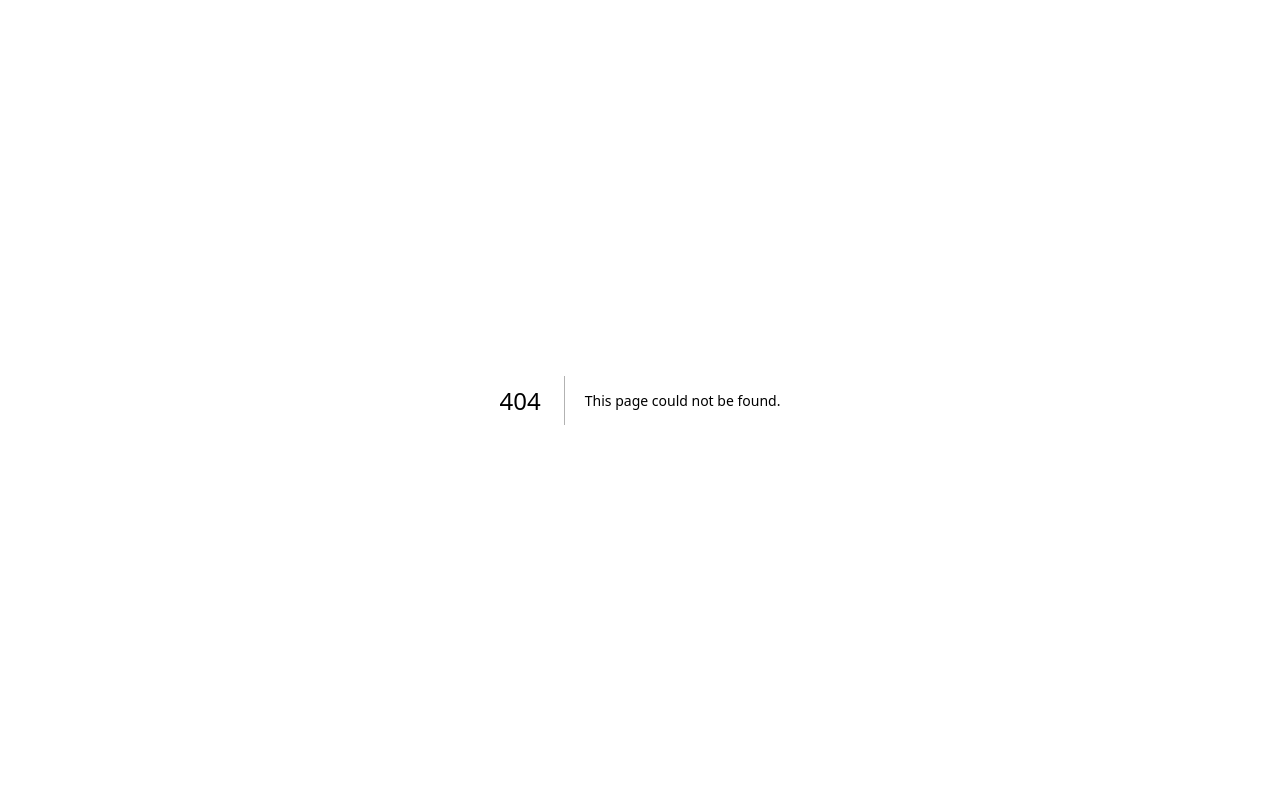
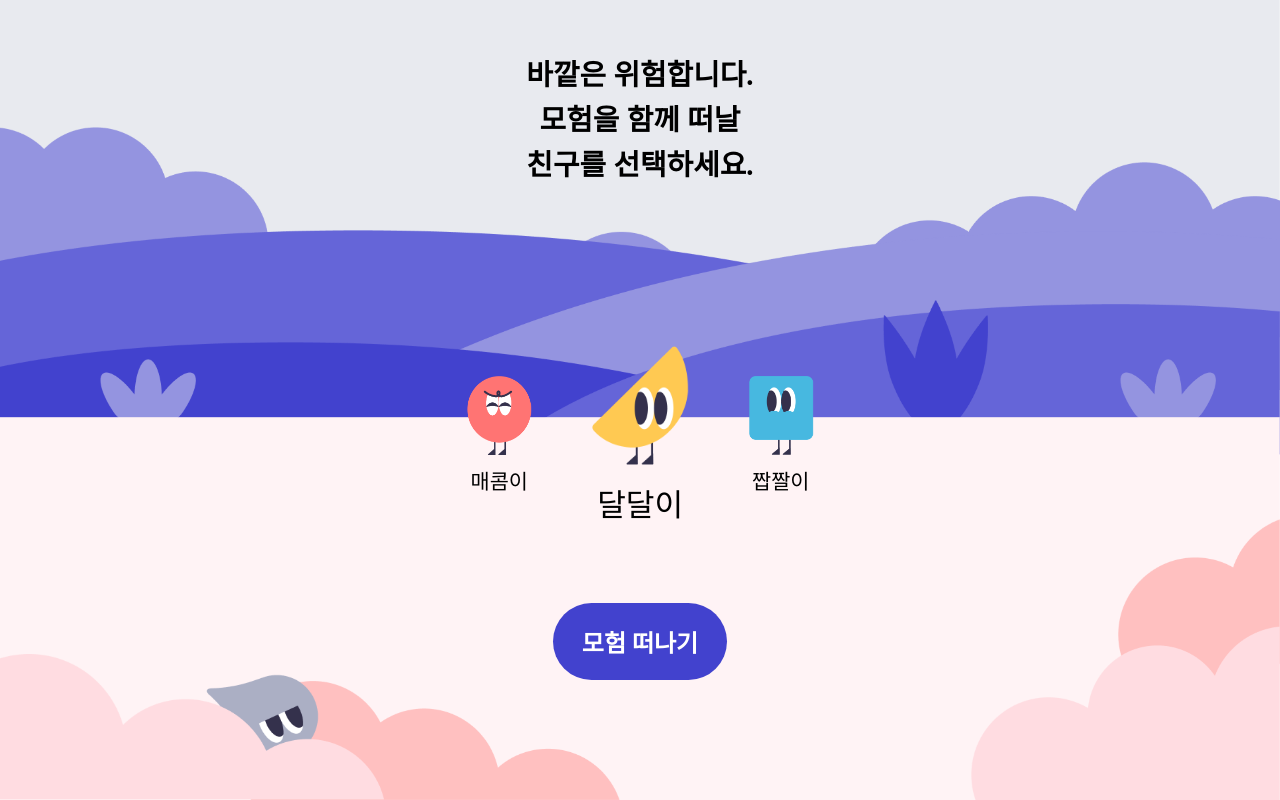
Before and after one commit to cmlee0913/Favor-Eat, a Next.js app in the folder frontend/: page /taste/choose in a window 1280 px wide. Before the commit this address had no page. Built offline with nearby package versions, Linux system fonts and the light colour scheme.

Commit message:
feat : 취향분석 전 캐릭터 선택

```diff
--- a/frontend/action/theme.ts
+++ b/frontend/action/theme.ts
@@ -5,6 +5,13 @@ const colors = {
     yellow: "#ffcc66",
     skyblue: "#54bddd",
     blue: "#4340b5",
+    purple: {
+      light_1: "#EBEBFF",
+      dark_1: "#9494E0",
+      dark_2: "#6565D8",
+      dark_3: "#4340B5",
+      dark_4: "#4242CE",
+    },
   },
   mono: {
     light_1: "#ffffff",
@@ -15,8 +22,8 @@ const colors = {
   },
   background: {
     pink: "#FFF3F5",
-    violet: "#EBEBFF"
-  }
+    violet: "#EBEBFF",
+  },
 };
 
 const trans = "all 0.2s ease-out";
@@ -37,5 +44,5 @@ export const theme = {
   colors,
   devices,
   trans,
-  accordianColor
+  accordianColor,
 };
--- a/frontend/pages/auth/[social].tsx
+++ b/frontend/pages/auth/[social].tsx
@@ -53,7 +53,7 @@ export default function SocialLogin() {
       if (role === "USER") {
         router.replace("/main");
       } else if (role === "GUEST") {
-        router.replace("/taste");
+        router.replace("/taste/choose");
       }
     }
   }, [router.isReady]);
--- /dev/null
+++ b/frontend/pages/taste/analysis.tsx
@@ -0,0 +1,5 @@
+import React from "react";
+
+export default function Analysis() {
+  return <></>;
+}
--- /dev/null
+++ b/frontend/pages/taste/choose.tsx
@@ -0,0 +1,28 @@
+import React, { useState } from "react";
+
+import Background from "@/present/layout/taste/Background";
+import Character from "@/present/layout/taste/Character";
+import Introduction from "@/present/layout/taste/Introduction";
+import { useRouter } from "next/router";
+
+export default function Taste() {
+  const router = useRouter();
+  const [selectedCharacter, setSelectedCharacter] = useState<string>();
+
+  const movePage = (character: string) => {
+    router?.replace({
+      pathname: "/taste/analysis",
+      query: {
+        character: character,
+      },
+    });
+  };
+
+  return (
+    <>
+      <Introduction />
+      <Background movePage={movePage} selectedChracter={selectedCharacter} />
+      <Character changeCharacter={setSelectedCharacter} />
+    </>
+  );
+}
--- a/frontend/present/layout/taste/Background.tsx
+++ b/frontend/present/layout/taste/Background.tsx
@@ -24,9 +24,13 @@ import Hill3 from "@/assets/image/TastePage/Hill3.png";
 import Hill4 from "@/assets/image/TastePage/Hill4.png";
 
 import Sky from "@/assets/image/TastePage/Sky.png";
+export default function Background({ movePage, selectedChracter }) {
+  const onClickButton = () => {
+    movePage(selectedChracter);
+  };
 
-export default function Background() {
   return (
+    <>
       <div>
         <style.Sky>
           <Image className="Sky" src={Sky} alt="Sky" />
@@ -64,5 +68,9 @@ export default function Background() {
           <Image className="Glass Responsive" src={Glass1} alt="Glass" />
         </style.Glass>
       </div>
+      <style.ChooseButton onClick={onClickButton}>
+        모험 떠나기
+      </style.ChooseButton>
+    </>
   );
 }
--- a/frontend/present/layout/taste/Character.tsx
+++ b/frontend/present/layout/taste/Character.tsx
@@ -2,20 +2,44 @@ import * as style from "./Taste.style";
 
 import Image from "next/image";
 
-import Oily from "@/assets/image/Character/LayDownOily.png";
-import Salty from "@/assets/image/Character/Salty.png";
 import Spicy from "@/assets/image/Character/Spicy.png";
 import Sweet from "@/assets/image/Character/Sweet.png";
+import Salty from "@/assets/image/Character/Salty.png";
+import { useState } from "react";
 
-export default function Character() {
+export default function Character({ changeCharacter }) {
+  const characterList = [
+    { img: Spicy, name: "매콤이", type: "spicy" },
+    { img: Sweet, name: "달달이", type: "sweet" },
+    { img: Salty, name: "짭짤이", type: "salty" },
+  ];
+
+  const [selectedList, setSelectedList] = useState([false, true, false]);
+
+  const onClickCharacter = (index: number) => {
+    const values = [false, false, false];
+    values[index] = true;
+    setSelectedList(values);
+    changeCharacter(characterList[index].type);
+  };
+
   return (
-    <div>
-      <style.Character>
-        <Image className="Character Responsive" src={Spicy} alt="Spicy" />
-        <Image className="Character Responsive" src={Sweet} alt="Sweet" />
-        <Image className="Character Responsive" src={Salty} alt="Salty" />
-        <Image className="Character Responsive" src={Oily} alt="Oily" />
-      </style.Character>
-    </div>
+    <>
+      <style.CharacterContainer>
+        {characterList.map((item, index) => (
+          <style.Character
+            key={index}
+            className={selectedList[index] ? "selected" : ""}
+          >
+            <Image
+              src={item.img}
+              alt={item.type}
+              onClick={() => onClickCharacter(index)}
+            />
+            <div>{item.name}</div>
+          </style.Character>
+        ))}
+      </style.CharacterContainer>
+    </>
   );
 }
--- a/frontend/present/layout/taste/Introduction.tsx
+++ b/frontend/present/layout/taste/Introduction.tsx
@@ -12,13 +12,10 @@ export default function Introduction() {
       <>
         <style.Introduction>
           <p className="Introduction">
-            <p>바깥은 위험합니다.</p>
-            <p>모험을 함께 떠날</p>
-            <p>친구를 선택하세요.</p>
+            <div>바깥은 위험합니다.</div>
+            <div>모험을 함께 떠날</div>
+            <div>친구를 선택하세요.</div>
           </p>
-          <p className="Introduction">second</p>
-          <p className="Introduction">third</p>
-          <p className="Introduction">fourth</p>
         </style.Introduction>
       </>
     )
--- a/frontend/present/layout/taste/Taste.style.tsx
+++ b/frontend/present/layout/taste/Taste.style.tsx
@@ -1,5 +1,5 @@
 import { theme } from "@/action/theme";
-import styled from "styled-components";
+import styled, { css } from "styled-components";
 
 export const Sky = styled.p`
   & img.Sky {
@@ -281,60 +281,74 @@ export const Hill = styled.p`
   }
 `;
 
-export const Character = styled.p`
-  & img.Character {
+export const CharacterContainer = styled.div`
   position: absolute;
+  top: 47%;
+  left: 50%;
+  transform: translateX(-50%);
+  display: flex;
+  flex-direction: row;
+  gap: 6vw;
+  z-index: 1000;
+
+  ${theme.devices.tablet} {
+    gap: 13vw;
+    top: 50%;
+    left: 50%;
+  }
+  ${theme.devices.mobile} {
+    gap: 10vw;
+    top: 50%;
+    left: 50%;
+  }
+`;
+
+export const CharacterNameStyle = css`
+  font-size: 1.3rem;
+  text-align: center;
+  margin-top: 10px;
+
+  ${theme.devices.tablet} {
+    font-size: 0.9rem;
+    text-align: center;
+    margin-top: 5px;
+  }
+  ${theme.devices.tablet} {
+    font-size: 0.7rem;
+    text-align: center;
+    margin-top: 5px;
+  }
+`;
+
+export const Character = styled.div`
+  width: 4rem;
   height: auto;
+  display: flex;
+  flex-direction: column;
+  align-items: center;
 
-    &.Responsive {
-      &:nth-child(1) {
-        z-index: 6;
-        width: 6.5%;
-        left: 34.07%;
-        bottom: 26%;
+  ${theme.devices.tablet} {
+    width: 3rem;
   }
-      &:nth-child(2) {
-        z-index: 6;
-        width: 6.85%;
-        left: 46.5%;
-        bottom: 26%;
-      }
-      &:nth-child(3) {
-        z-index: 6;
-        width: 6.25%;
-        right: 34.07%;
-        bottom: 26%;
-      }
-      &:nth-child(4) {
-        z-index: 6;
-        width: 8.33%;
-        left: 16%;
-        bottom: 4.5%;
+  ${theme.devices.mobile} {
+    width: 2.5rem;
   }
 
-      ${theme.devices.tablet} {
+  &:hover {
+    cursor: pointer;
   }
 
-      ${theme.devices.mobile} {
-        &:nth-child(1) {
-          width: 17.39%;
-          left: 6.34%;
+  &.selected {
+    transform: scale(1.5);
+    transition: ${theme.trans};
   }
-        &:nth-child(2) {
-          width: 17.39%;
-          left: 41%;
+
+  img {
+    width: 100%;
+    height: 100%;
   }
-        &:nth-child(3) {
-          width: 17.39%;
-          right: 6.58%;
-        }
-        &:nth-child(4) {
-          width: 14.07%;
-          left: 28.23%;
-          bottom: 2.31%;
-        }
-      }
-    }
+  div {
+    ${CharacterNameStyle}
   }
 `;
 
@@ -344,48 +358,54 @@ export const Introduction = styled.p`
     position: absolute;
     margin: 0;
 
+    /* introduction text */
     :nth-child(1) {
-      font-size: 45px;
+      font-size: 1.8rem;
+      font-weight: 600;
       text-align: center;
-      left: 40%;
-      top: 0;
-    }
-    :nth-child(2) {
-      font-size: 30px;
-      bottom: 20%;
-      left: 35%;
-    }
-    :nth-child(3) {
-      font-size: 30px;
-      bottom: 20%;
-      left: 49%;
-    }
-    :nth-child(4) {
-      font-size: 30px;
-      bottom: 20%;
-      left: 61%;
-    }
+      width: 100%;
+      left: 50%;
+      top: 15%;
+      transform: translateX(-50%) translateY(-50%);
+      line-height: 2.8rem;
+      letter-spacing: 0.1px;
 
       ${theme.devices.tablet} {
+        font-size: 1.5rem;
       }
       ${theme.devices.mobile} {
-      :nth-child(1) {
-        font-size: 15px;
-        left: 30%;
-        top: 10%;
-      }
-      :nth-child(2) {
-        bottom: 20%;
-        left: 10%;
-      }
-      :nth-child(3) {
-        bottom: 20%;
-        left: 47%;
-      }
-      :nth-child(4) {
-        bottom: 20%;
-        left: 80%;
+        font-size: 1.5rem;
+        top: 20%;
       }
     }
   }
 `;
+
+export const ChooseButton = styled.div`
+  background-color: ${theme.colors.main.purple.dark_4};
+  color: ${theme.colors.mono.light_1};
+  padding: 1.3rem 1.8rem;
+  border-radius: 100px;
+  font-size: 1.5rem;
+  font-weight: 600;
+  z-index: 1000;
+  position: absolute;
+  bottom: 15vh;
+  left: 50%;
+  transform: translateX(-50%);
+
+  :hover {
+    cursor: pointer;
+  }
+
+  ${theme.devices.tablet} {
+    padding: 1rem 1.5rem;
+    font-size: 1.2rem;
+    bottom: 30vh;
+  }
+  ${theme.devices.tablet} {
+    padding: 0.8rem 1rem;
+    font-size: 1rem;
+    bottom: 25vh;
+  }
+`;
```
Also changed, not shown: frontend/pages/taste.tsx (deleted, +0 -15 lines), frontend/assets/image/TastePage/Bush1.png. Lines whose indentation alone changed are shown as unchanged.
